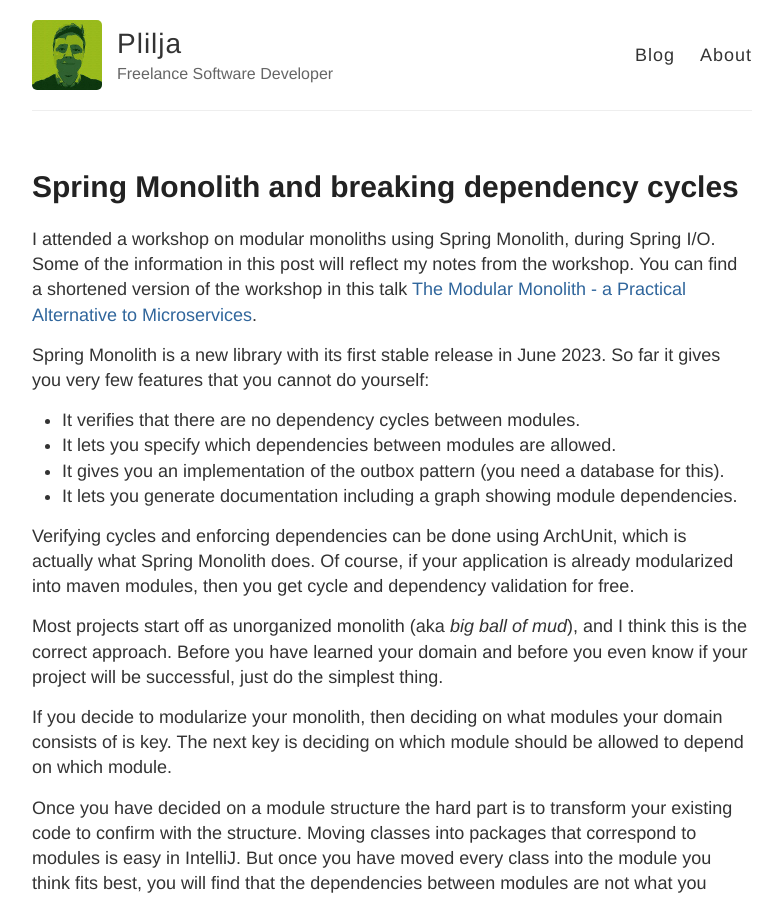
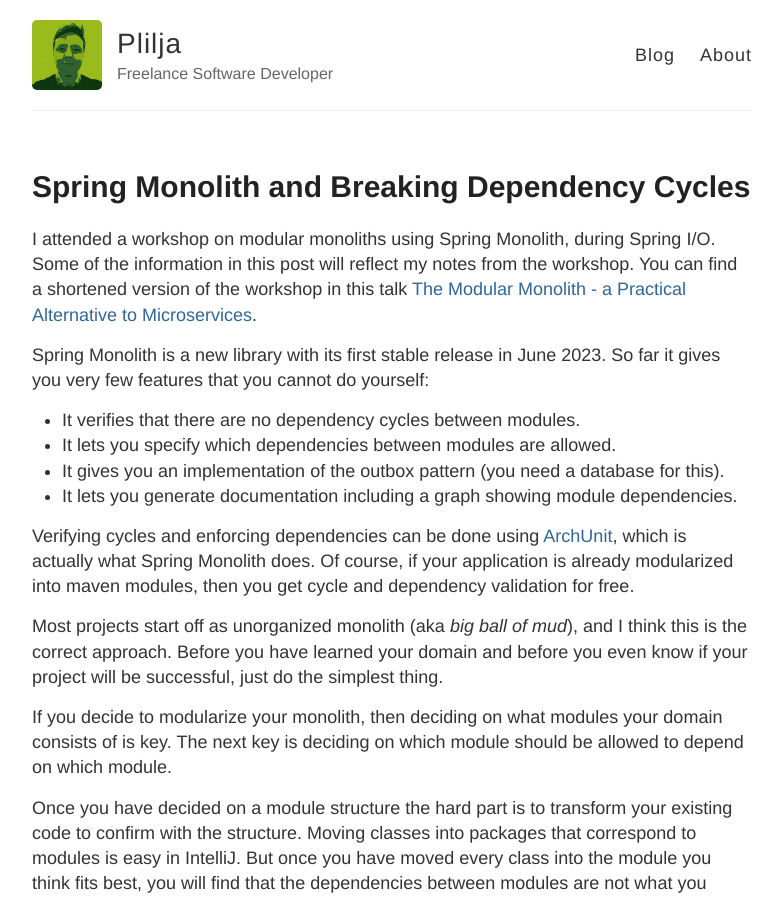
Before and after one commit to plilja/plilja.github.io, a Jekyll site: the page built from _posts/2025-05-24-spring-monolith-and-breaking-dependency-cycles.md, in a window 1280 px wide and 900 px high. Shown: the whole window, without its empty margins (248-1030 px from the left). Built offline with Jekyll 4.4.1, drawn with Linux system fonts in a browser that asks for light colours; part of the change alters nothing that is shown; some of the changed text lies outside the part shown.

```diff
--- a/_posts/2025-05-24-spring-monolith-and-breaking-dependency-cycles.md
+++ b/_posts/2025-05-24-spring-monolith-and-breaking-dependency-cycles.md
@@ -1,6 +1,6 @@
 ---
 layout: post
-title: Spring Monolith and breaking dependency cycles
+title: Spring Monolith and Breaking Dependency Cycles
 tags: [architecture, spring]
 ---
 
@@ -17,7 +17,7 @@ it gives you very few features that you cannot do yourself:
 * It gives you an implementation of the outbox pattern (you need a database for this).
 * It lets you generate documentation including a graph showing module dependencies.
 
-Verifying cycles and enforcing dependencies can be done using ArchUnit, which
+Verifying cycles and enforcing dependencies can be done using [ArchUnit](/enforcing-an-architecture), which
 is actually what Spring Monolith does. Of course, if your application is already
 modularized into maven modules, then you get cycle and dependency validation for free.
 
@@ -90,3 +90,7 @@ functionality. If you can find a good name for that orchestrator this might make
 sense. In our example with `books` and `payment` we might imagine that the dependency
 problem is part of the checkout flow. `checkout` seems like it might be a good module,
 whereas `books-payment-orchestrator` from my graph doesn't seem like a good module.
+
+Also, see my previous post about [Modularizing a Java Application](/modularizing-a-java-application).
+These concepts are not new, and you do not need a monolith to benefit from them. However, the benefits
+grow when the applicaiton is larger.
```
